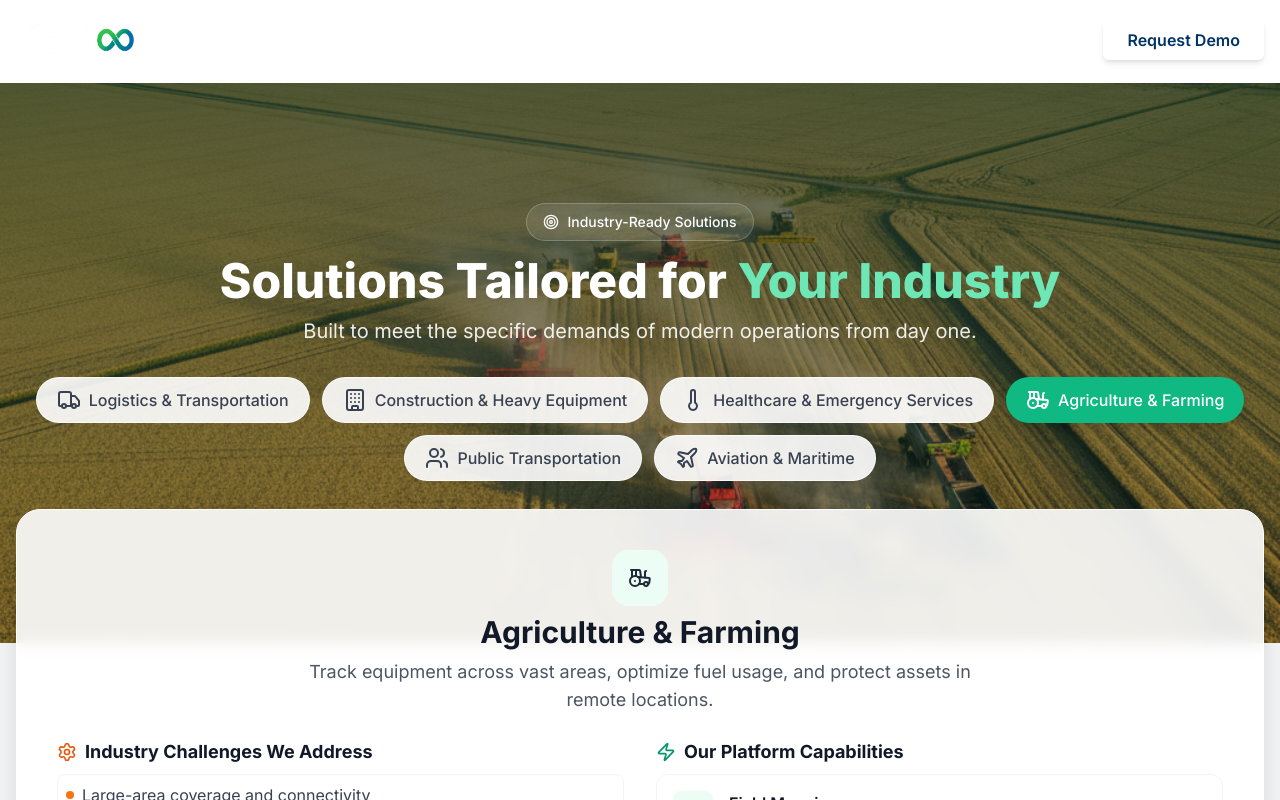
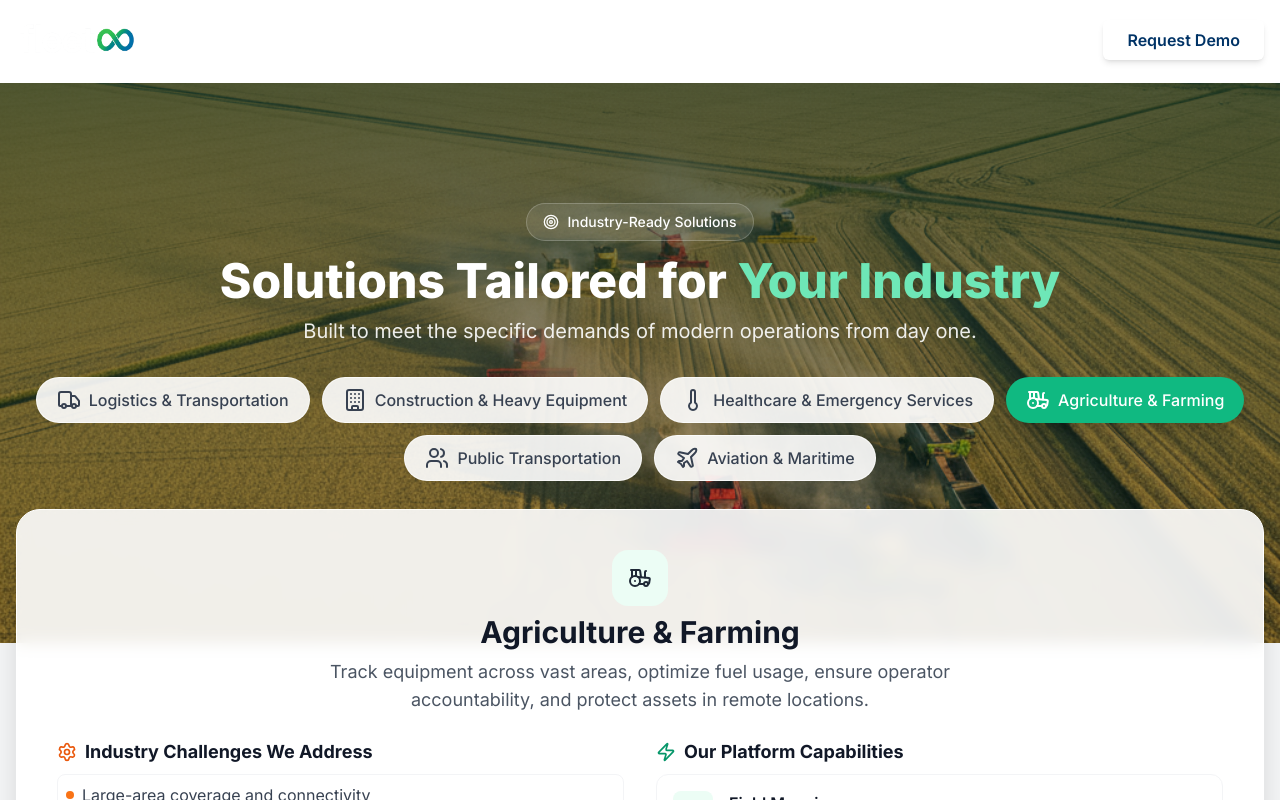
Before and after one commit to Bahareh-Esteki/fleetinfinity, a Next.js app: page / in a window 1280 px wide. Both pictures are taken after a click on the button "Agriculture & Farming". Shown: the part 4872-5672 px from the top of the page. Built offline with nearby package versions, Linux system fonts and the light colour scheme.

Commit message:
new commit

```diff
--- a/app/components/IndustrySolutionsShowcase.js
+++ b/app/components/IndustrySolutionsShowcase.js
@@ -296,46 +296,83 @@ const IndustryCapabilitiesShowcase = () => {
         id: "agriculture",
         name: "Agriculture & Farming",
         description:
-          "Track equipment across vast areas, optimize fuel usage, and protect assets in remote locations.",
+          "Track equipment across vast areas, optimize fuel usage, ensure operator accountability, and protect assets in remote locations.",
         challenges: [
           "Large-area coverage and connectivity",
           "Harvest progress and field coverage",
           "Fuel usage monitoring and control",
           "Remote asset security",
+          "Driver attendance and identification",
+          "Preventing off-site equipment use",
+          "Maintenance scheduling and vehicle health monitoring",
         ],
         capabilities: [
           {
             icon: <MapPin className="w-5 h-5" />,
             title: "Field Mapping",
-            description: "Coverage trails and task verification",
-            technical: "Trail heatmaps, area computation",
+            description:
+              "Coverage trails and real-time task verification across farmlands.",
+            technical: "Trail heatmaps, area computation, block-wise tracking",
           },
           {
             icon: <BarChart3 className="w-5 h-5" />,
             title: "Harvest Analytics",
-            description: "Equipment productivity and timing insights",
-            technical: "Shift analytics, utilization KPIs",
+            description:
+              "Monitor equipment productivity, timing, and operator efficiency.",
+            technical:
+              "Shift analytics, utilization KPIs, assign driver to fleet records",
           },
           {
             icon: <Zap className="w-5 h-5" />,
             title: "Fuel Management",
-            description: "Consumption tracking and alerting",
-            technical: "Fuel sensors, anomaly detection",
+            description:
+              "Real-time consumption tracking, alerting, and wastage prevention.",
+            technical:
+              "Fuel sensors, anomaly detection, trip-based fuel audits",
           },
           {
             icon: <Shield className="w-5 h-5" />,
             title: "Remote Security",
-            description: "Battery-powered trackers and alerts",
-            technical: "Long-life devices, satcom-ready options",
+            description:
+              "Battery-powered trackers, RFID/iButton-based access, and geofence alerts for remote equipment.",
+            technical:
+              "Long-life tracking devices, RFID/iButton integration, ignition blocking, geofence entry/exit notifications",
+          },
+          {
+            icon: <Thermometer className="w-5 h-5" />,
+            title: "Predictive Maintenance",
+            description:
+              "Automated reminders for servicing based on CAN data and engine hours.",
+            technical:
+              "CAN/OBD-II analytics, parts lifecycle alerts, service logs",
+          },
+          {
+            icon: <Route className="w-5 h-5" />,
+            title: "Operator Attendance & Authorization",
+            description:
+              "RFID cards, eyebicon, or iButton required for authenticated machine usage and time tracking.",
+            technical:
+              "Driver assignment to equipment, time logs, access restriction",
+          },
+          {
+            icon: <MapPin className="w-5 h-5" />,
+            title: "Geofence Enforcement",
+            description:
+              "Ensure equipment stays within authorized zones; prevent external use.",
+            technical:
+              "Virtual boundaries, off-area alerting, historical entry/exit reporting",
           },
         ],
         readyFeatures: [
           "Long-life battery trackers (5–7 years)",
-          "Weather-resistant hardware options",
-          "Offline logging and syncing",
-          "Multi-farm and contractor modes",
+          "RFID and iButton driver identification",
+          "Geofence setup and mobile alerts",
+          "Weather-resistant, offline-ready hardware",
+          "Comprehensive analytics and syncing",
+          "Multi-farm, contractor, and block-level modes",
         ],
       },
+
       transportation: {
         id: "transportation",
         name: "Public Transportation",
```
